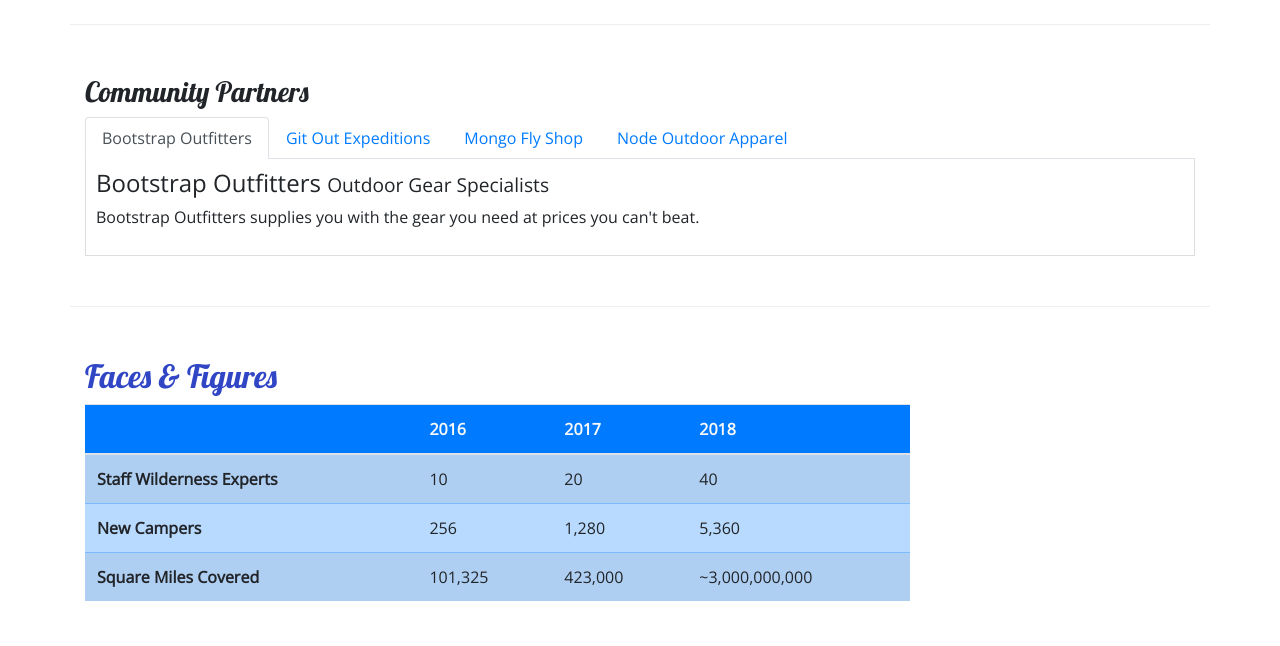
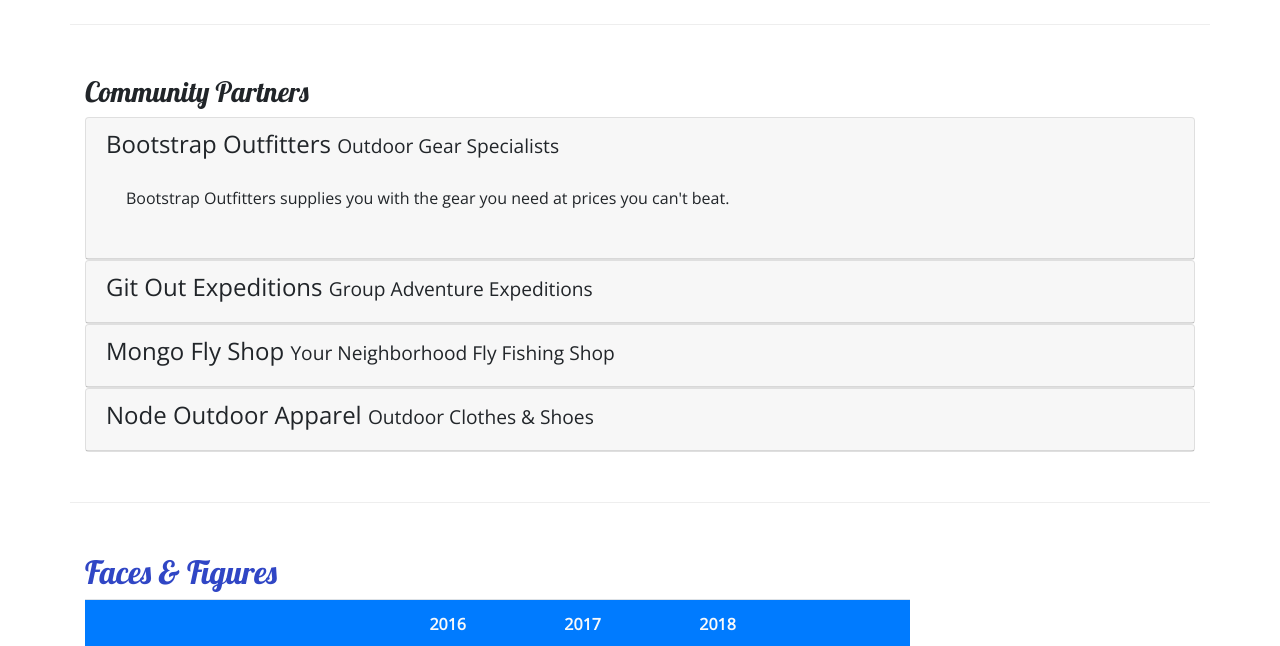
Before and after one commit to Bryan-Welch/Nucamp-site, a website: page aboutus.html in a window 1280 px wide. Shown: the part 810-1456 px from the top of the page. Drawn offline with nearby package versions, Linux system fonts and the light colour scheme.

Commit message:
replaced tabs with accordion on aboutus

```diff
--- a/aboutus.html
+++ b/aboutus.html
@@ -103,28 +103,71 @@
         <div class="row row-content">
             <div class="col">
                 <h3>Community Partners</h3>
-                <ul class="nav nav-tabs">
-                    <li class="nav-item"><a class="nav-link active" href="#bootstrap" role="tab" data-toggle="tab">Bootstrap Outfitters</a></li>
-                    <li class="nav-item"><a class="nav-link" href="#git" role="tab" data-toggle="tab">Git Out Expeditions</a></li>
-                    <li class="nav-item"><a class="nav-link" href="#mongo" role="tab" data-toggle="tab">Mongo Fly Shop</a></li>
-                    <li class="nav-item"><a class="nav-link" href="#node" role="tab" data-toggle="tab">Node Outdoor Apparel</a></li>
-                </ul>
-                <div class="tab-content">
-                    <div role="tabpanel" class="tab-pane fade show active" id="bootstrap">
-                        <h4>Bootstrap Outfitters <small>Outdoor Gear Specialists</small></h4>
-                        <p class="d-none d-sm-block">Bootstrap Outfitters supplies you with the gear you need at prices you can't beat.</p>
+
+                <div id="accordion">
+                    <div class="card">
+                        <div role="tab" class="card-header">
+                            <h4>
+                                <a data-toggle="collapse" data-target="#bootstrap">
+                                    Bootstrap Outfitters <small>Outdoor Gear Specialists</small>
+                                </a>
+                            </h4>
+                            <div class="collapse show" id="bootstrap" data-parent="#accordion">
+                                <div class="card-body">
+                                    <p class="d-none d-sm-block">Bootstrap Outfitters supplies you with the gear you need at
+                                        prices you can't
+                                        beat.</p>
+                                </div>
+                            </div>
+                        </div>
                     </div>
-                    <div role="tabpanel" class="tab-pane fade" id="git">
-                        <h4>Git Out Expeditions <small>Group Adventure Expeditions</small></h4>
-                        <p class="d-none d-sm-block">Join Git Out Expeditions to explore new horizons with a group of other adventurers!</p>
+                    <div class="card">
+                        <div role="tab" class="card-header">
+                            <h4>
+                                <a class="collapsed" data-toggle="collapse" data-target="#git">
+                                    Git Out Expeditions <small>Group Adventure Expeditions</small>
+                                </a>
+                            </h4>
+                            <div class="collapse" id="git" data-parent="#accordion">
+                                <div class="card-body">
+                                    <p class="d-none d-sm-block">Join Git Out Expeditions to explore new horizons with a group
+                                        of other
+                                        adventurers!</p>
+                                </div>
+                            </div>
+                        </div>
                     </div>
-                    <div role="tabpanel" class="tab-pane fade" id="mongo">
-                        <h4>Mongo Fly Shop <small>Your Neighborhood Fly Fishing Shop</small></h4>
-                        <p class="d-none d-sm-block">Need a new fishing pole, a tacklebox, or flies of all kinds? Stop by Mongo Fly Shop.</p>
+                    <div class="card">
+                        <div role="tab" class="card-header">
+                            <h4>
+                                <a class="collapsed" data-toggle="collapse" data-target="#mongo">
+                                    Mongo Fly Shop <small>Your Neighborhood Fly Fishing Shop</small>
+                                </a>
+                            </h4>
+                            <div class="collapse" id="mongo" data-parent="#accordion">
+                                <div class="card-body">
+                                    <p class="d-none d-sm-block">Need a new fishing pole, a tacklebox, or flies of all kinds?
+                                        Stop by Mongo Fly
+                                        Shop.</p>
+                                </div>
+                            </div>
+                        </div>
                     </div>
-                    <div role="tabpanel" class="tab-pane fade" id="node">
-                        <h4>Node Outdoor Apparel <small>Outdoor Clothes & Shoes</small></h4>
-                        <p class="d-none d-sm-block">From polar fleeces to swimsuits, hiking boots to waders, a visit to Node will be sure to get you covered.</p>
+                    <div class="card">
+                        <div role="tab" class="card-header">
+                            <h4>
+                                <a class="collapsed" data-toggle="collapse" data-target="#node">
+                                    Node Outdoor Apparel <small>Outdoor Clothes & Shoes</small>
+                                </a>
+                            </h4>
+                            <div class="collapse" id="node" data-parent="#accordion">
+                                <div class="card-body">
+                                    <p class="d-none d-sm-block">From polar fleeces to swimsuits, hiking boots to waders, a
+                                        visit to Node will
+                                        be sure to get you covered.</p>
+                                </div>
+                            </div>
+                        </div>
                     </div>
                 </div>
             </div>
--- a/css/styles.css
+++ b/css/styles.css
@@ -41,3 +41,8 @@ header h2 {
     border-top: none;
     padding: 10px;
 }
+
+a, a:hover {
+    color: inherit;
+    text-decoration: none;
+}
```
